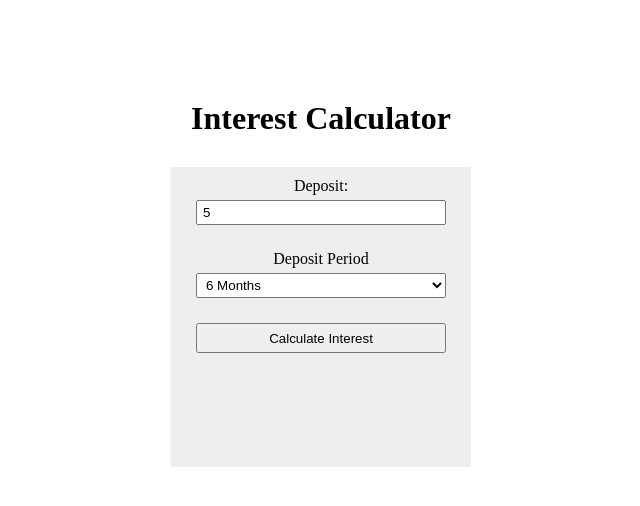
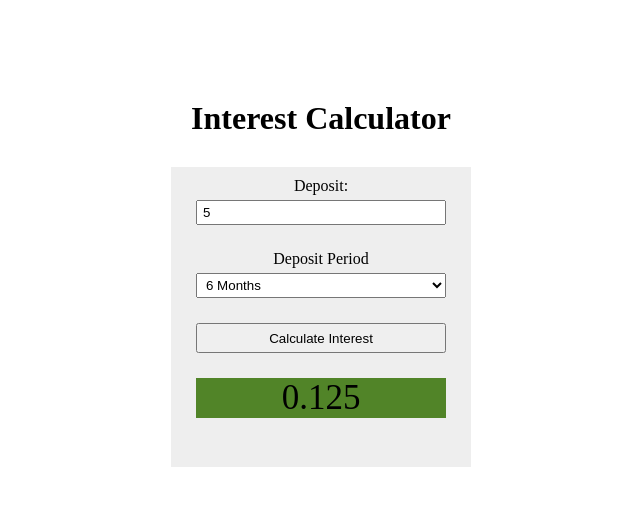
Before and after one commit to Pafestivo/interest-caulculator, a plain HTML site: page index.html in a window 1280 px wide. Both pictures are taken after typing "5" into the empty fields and a click on the button "Calculate Interest". Shown: the whole page, without its empty margins (319-959 px from the left). Drawn offline with Linux system fonts and the light colour scheme.

Commit message:
Add calculate function

```diff
--- /dev/null
+++ b/calculator.js
@@ -0,0 +1,19 @@
+const deposit = document.getElementById('deposit')
+const period = document.getElementById('period')
+const displayResult = document.querySelector('p.result')
+const submit = document.querySelector('button')
+
+submit.addEventListener('click', calculate)
+
+function calculate() {
+  let result = 0
+  if(period.value == 6) {
+    result = deposit.value * 0.025
+  } else if(period.value == 12) {
+    result = deposit.value * 0.04
+  } else {
+    result = deposit.value * 0.06 // rate of 1.5year isn't specified
+  }
+  displayResult.style.display = "block"
+  displayResult.textContent = result
+}
--- a/index.html
+++ b/index.html
@@ -5,6 +5,7 @@
   <meta http-equiv="X-UA-Compatible" content="IE=edge">
   <meta name="viewport" content="width=device-width, initial-scale=1.0">
   <link rel="stylesheet" href="styles.css">
+  <script src="calculator.js" defer></script>
   <title>Interest Calculator</title>
 </head>
 <body>
```
